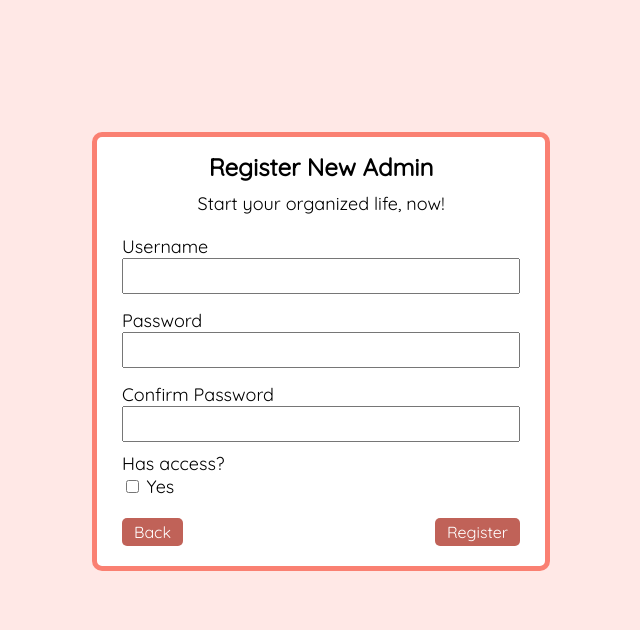
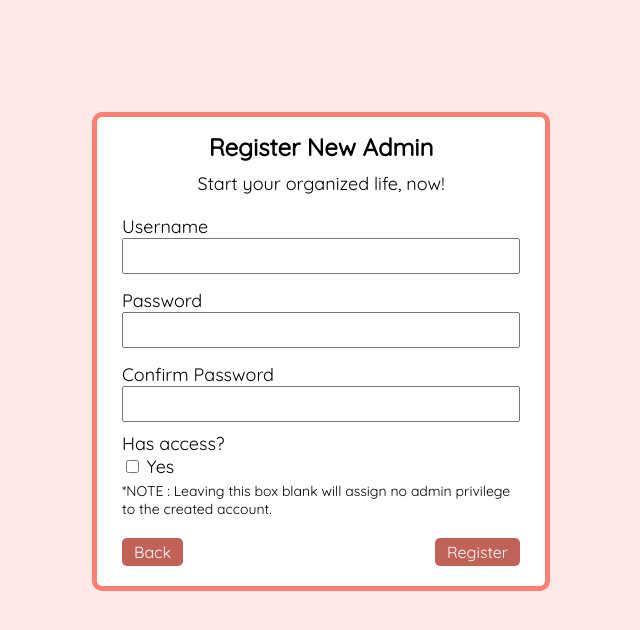
Before and after one commit to BagasApg/adminit, a PHP site: page /register.php in a window 1280 px wide. Shown: the part 61-691 px from the top of the page, without its empty margins (319-959 px from the left). Run offline with PHP 8.4, Linux system fonts and the light colour scheme; a user stored in the database is signed in.

Commit message:
admin n non admin register differencing done, added show password, just need the eye icon

```diff
--- a/delete.php
+++ b/delete.php
@@ -4,6 +4,9 @@ require 'config.php';
 
 $id = $_GET["id"];
 
-$result = mysqli_query($conn, "DELETE FROM murid WHERE id = '$id'");
+// dd($_GET["id"]);
 
+$result = mysqli_query($conn, "DELETE FROM murid WHERE id='$id'");
+
+// dd($result);
 header("Location: main.php");
--- a/main.php
+++ b/main.php
@@ -85,7 +85,8 @@ if (!isset($_SESSION["user"])) {
             </table>
         </div>
         <div class="modal d-none">
-            <div>
+            <div class="modal-bg">
+                </div>
                 <div class="window">
                     <div class="modal-content">
                         <h1>Are you sure?</h1>
@@ -98,7 +99,6 @@ if (!isset($_SESSION["user"])) {
                     </div>
                 </div>
             </div>
-        </div>
     </div>
 
 
@@ -124,7 +124,7 @@ if (!isset($_SESSION["user"])) {
             $('.modal').hide();
             $(".buttons a.btn").attr('href', `delete.php?id=`);
         }
-        $('.modal').click(closeModal);
+        $('.modal-bg').click(closeModal);
 
         function openModal(id) {
             $('.modal').show();
--- a/register.php
+++ b/register.php
@@ -7,13 +7,13 @@ if (isset($_POST["submit"])) {
     $password = $_POST["password"];
     $confirmPassword = $_POST["confirmpassword"];
     if (!isset($_POST["access"])) {
-        $access = "nofromadmin";
+        $access = "false";
     } else if ($_POST['access'] == "true") {
-        $access = "yesfromadmin";
+        $access = "true";
     } else {
-        $access = "nofromuser";
+        $access = "false";
     }
-    dd($access);
+    // dd($access);
 
     if ($confirmPassword !== $password) {
         $continue = false;
@@ -111,6 +111,7 @@ if (isset($_POST["submit"])) {
                             <label for="access" style="display:block">Has access?</label>
                             <input type="checkbox" name="access" id="yes" value="true">
                             <label for="yes">Yes</label>
+                            <p class="adminnote">*NOTE : Leaving this box blank will assign no admin privilege to the created account.</p>
                         </div>
 
                     <?php else : ?>
--- a/style.css
+++ b/style.css
@@ -50,21 +50,32 @@ body::-webkit-scrollbar {
   margin: 0;
 }
 
-
-
-
-
 @keyframes geming {
-  0%{color: red}
-  14.2%{color: green}
-  28.4%{color: blue}
-  42.6%{color: #264653}
-  56.8%{color: #2a9d8f}
-  71%{color: #e9c46a}
-  85.2%{color: #f4a261}
-  100%{color: #e76f51}
+  0% {
+    color: red;
+  }
+  14.2% {
+    color: green;
+  }
+  28.4% {
+    color: blue;
+  }
+  42.6% {
+    color: #264653;
+  }
+  56.8% {
+    color: #2a9d8f;
+  }
+  71% {
+    color: #e9c46a;
+  }
+  85.2% {
+    color: #f4a261;
+  }
+  100% {
+    color: #e76f51;
+  }
 }
-
 
 .sidebar {
   margin-top: 11px;
@@ -101,8 +112,6 @@ body::-webkit-scrollbar {
 .sidebar ul a:hover {
   color: salmon;
 }
-
-
 
 .open {
   transition: all 0.6s ease;
@@ -227,7 +236,7 @@ body::-webkit-scrollbar {
   text-align: center;
 }
 
-.modal {
+.modal-bg {
   position: fixed;
   top: 0;
   left: 0;
@@ -295,7 +304,7 @@ body::-webkit-scrollbar {
   text-align: center;
   margin: 15px 0 0 0;
 }
-.add-container p{
+.add-container p {
   font-size: 18px;
   text-align: center;
   margin: 5px 0 0 0;
@@ -340,12 +349,11 @@ body::-webkit-scrollbar {
   padding-top: 10px;
 }
 
-input#yes, input#no {
+input#yes,
+input#no {
   width: 13px !important;
   height: 13px !important;
 }
-
-
 
 /* details.php */
 
@@ -353,16 +361,15 @@ input#yes, input#no {
   padding: 5px 25px 20px 25px;
   text-align: center;
   align-items: center;
-
 }
-.details-container p{
+.details-container p {
   font-size: 18px;
   text-align: center;
   margin: 10px 0 0 0 !important;
-  padding:0 !important;
+  padding: 0 !important;
 }
 
-.details-container h2{
+.details-container h2 {
   margin-bottom: 10px;
 }
 
@@ -397,9 +404,17 @@ input#yes, input#no {
   text-align: center;
   margin: 15px 0 0 0;
 }
-.login-container p{
+.login-container p {
   font-size: 18px;
   text-align: center;
   margin: 10px 0 0 0;
   padding: 0 45px 0 45px;
 }
+
+.adminnote {
+  margin: 0 !important;
+  padding: 4px 0 0 0 !important;
+  font-size: 14px !important;
+  color: black !important;
+  text-align: start !important;
+}
```
Also changed, not shown: login.php (+16 -2 lines).
